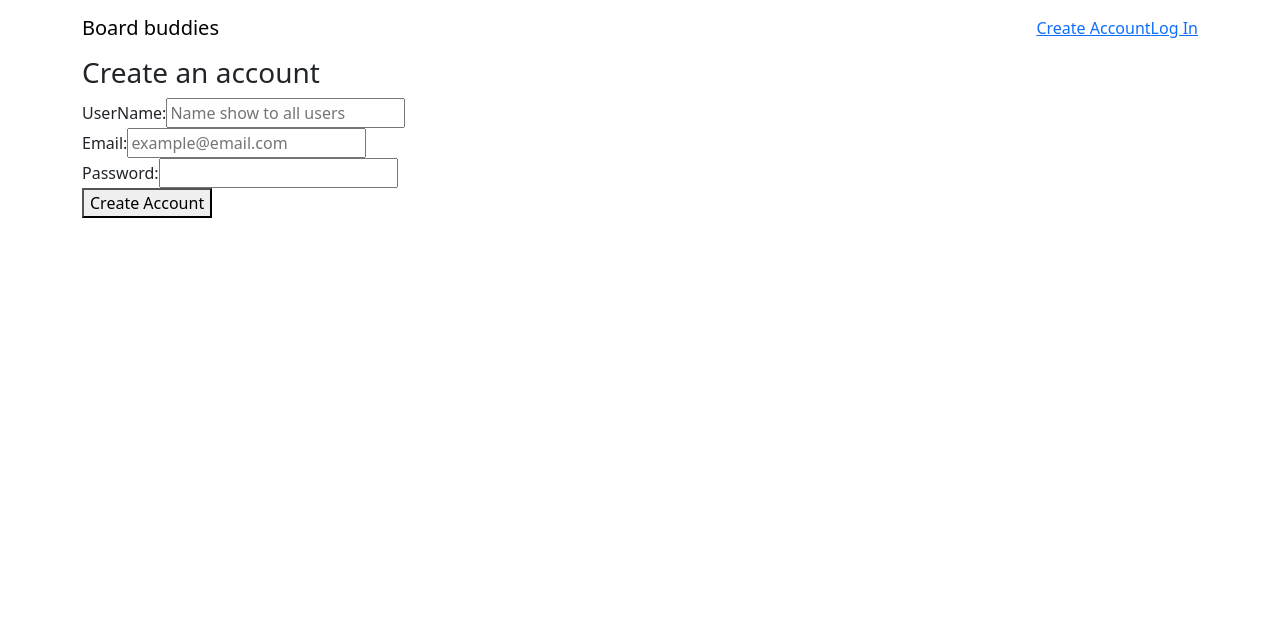
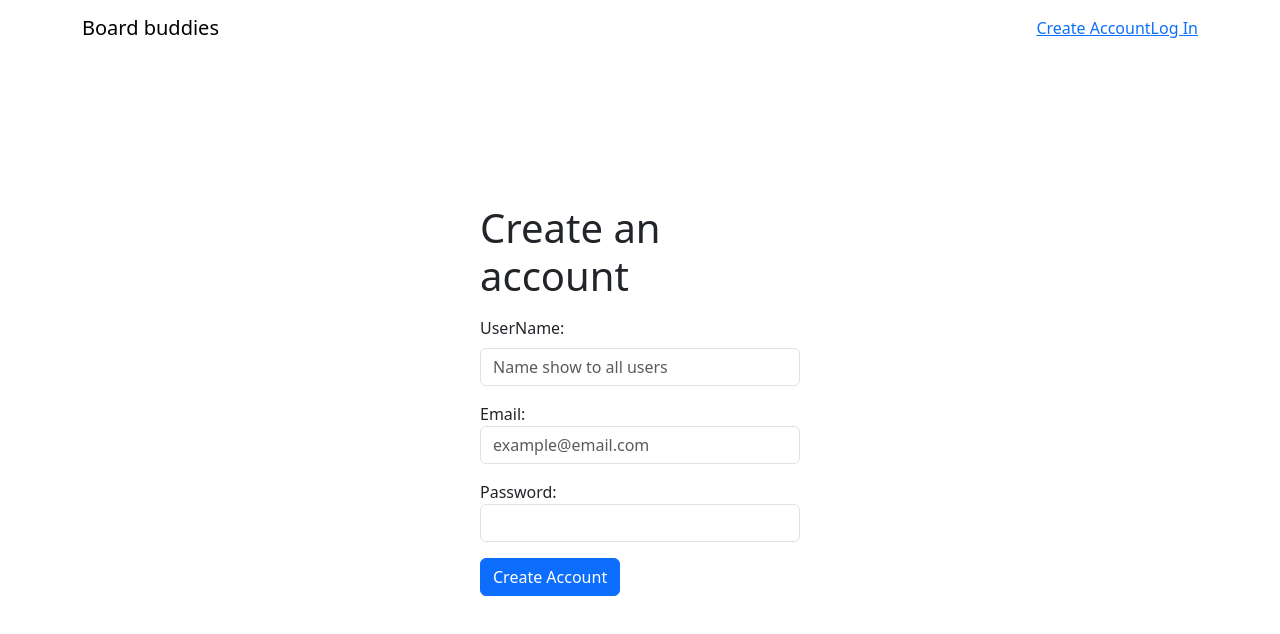
Before and after one commit to Jayrassic/Board_Buddies-Frontend, a React (Vite) app: page /create_account in a window 1280 px wide. Shown: the top 634 px of the page. Built offline with nearby package versions, Linux system fonts and the light colour scheme.

Commit message:
Added form stylings

```diff
--- a/src/views/CreateAccount.tsx
+++ b/src/views/CreateAccount.tsx
@@ -13,13 +13,16 @@ export default function CreateAccount() {
   }
 
   return (
-    <form className="signup" onSubmit={handleSubmit}>
-      <h3>Create an account</h3>
-
-      <div className="signup-inputs">
-        <div className="input">
-          <label htmlFor="userName">UserName: </label>
+    <div className="position-absolute top-50 start-50 translate-middle col-3">
+      <form className="centered" onSubmit={handleSubmit}>
+        <h1 className="mb-3">Create an account</h1>
+        <div className="login-form centered">
+          <div className="input-box mb-3">
+            <label className="form-label" htmlFor="userName">
+              UserName:{" "}
+            </label>
             <input
+              className="form-control"
               type="text"
               name="userName"
               id="userName"
@@ -28,10 +31,10 @@ export default function CreateAccount() {
               value={userName}
             />
           </div>
-
-        <div className="input">
+          <div className="input-box mb-3">
             <label htmlFor="email">Email: </label>
             <input
+              className="form-control"
               type="email"
               name="email"
               id="email"
@@ -40,10 +43,10 @@ export default function CreateAccount() {
               value={email}
             />
           </div>
-
-        <div className="input">
+          <div className="input-box mb-3">
             <label htmlFor="password">Password: </label>
             <input
+              className="form-control"
               type="password"
               name="password"
               id="password"
@@ -52,8 +55,11 @@ export default function CreateAccount() {
             />
           </div>
         </div>
-      <button disabled={isLoading}>Create Account</button>
+        <button className="btn btn-primary" disabled={isLoading}>
+          Create Account
+        </button>
         {error && <div className="error">{error}</div>}
       </form>
+    </div>
   );
 }
--- a/src/views/Login.tsx
+++ b/src/views/Login.tsx
@@ -12,30 +12,40 @@ export default function LoginPage(): React.JSX.Element {
   }
 
   return (
-    <>
-      <form className="login-form">
-        <h1>Login</h1>
-        <div className="input-box">
-          <label htmlFor="email">Email: </label>
+    <div className="position-absolute top-50 start-50 translate-middle col-3">
+      <form className="centered">
+        <h1 className="mb-3">Login</h1>
+        <div className="input-box mb-3">
+          <label className="form-label" htmlFor="email">
+            Email:{" "}
+          </label>
           <input
+            className="form-control"
             type="email"
             onChange={(e) => setEmail(e.target.value)}
             value={email}
           />
         </div>
-        <div className="input-box">
-          <label htmlFor="password">Password: </label>
+        <div className="input-box mb-3">
+          <label className="form-label" htmlFor="password">
+            Password:{" "}
+          </label>
           <input
+            className="form-control"
             type="password"
             onChange={(e) => setPassword(e.target.value)}
             value={password}
           />
         </div>
-        <button disabled={isLoading} onClick={(e) => handleSubmit(e)}>
+        <button
+          className="btn btn-primary"
+          disabled={isLoading}
+          onClick={(e) => handleSubmit(e)}
+        >
           Login
         </button>
         {error && <div className="error">{error}</div>}
       </form>
-    </>
+    </div>
   );
 }
```
Lines whose indentation alone changed are shown as unchanged.
